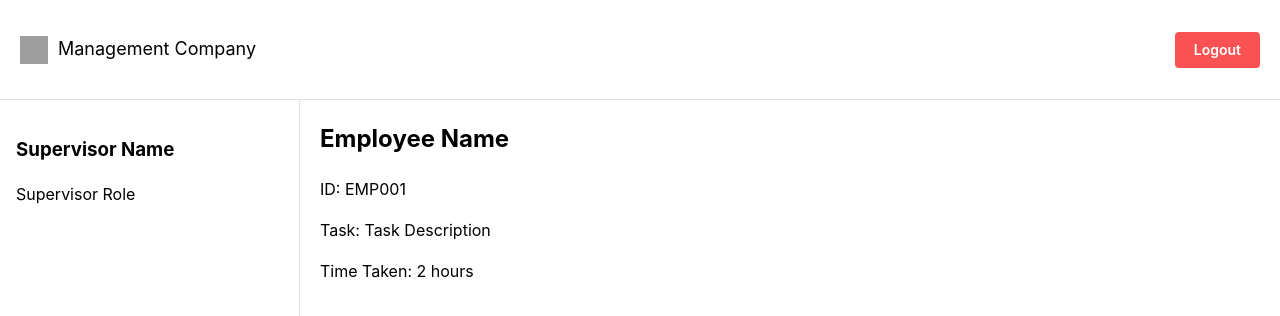
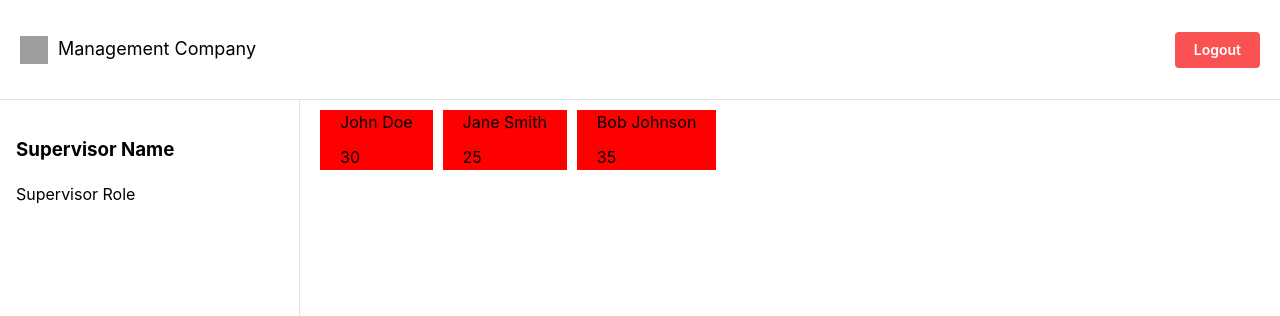
Before and after one commit to Varunmnx/EMP_PORTAL, a React (Vite) app: page / in a window 1280 px wide. Both pictures are taken after typing "Sample", "Sample123" into the empty fields and a click on the button "Log In". Shown: the top 316 px of the page. Built offline with nearby package versions, Linux system fonts and the light colour scheme; grey boxes are pictures that could not be loaded.

Commit message:
added cards

```diff
--- /dev/null
+++ b/src/Components/Cards/EmployeeCard/EmployeeCard.tsx
@@ -0,0 +1,17 @@
+import { FlexBox } from "../../Flexbox/FlexBox";
+
+interface EmployeeCardProps {
+    name: string;
+    age: number;
+}
+
+const EmployeeCard:React.FC<EmployeeCardProps> = ({name,age}) => {
+  return (
+     <FlexBox backgroundColor="red" container padding={"0 20px"} style={{flexDirection:"column",gap:"10px"}}>
+             <span>{name}</span>
+             <span>{age}</span>
+     </FlexBox>
+  )
+}
+
+export default EmployeeCard
--- /dev/null
+++ b/src/Components/Cards/EmployerCard/EmployerCard.tsx
@@ -0,0 +1,17 @@
+import { FlexBox } from "../../Flexbox/FlexBox";
+
+interface EmployerCardProps {
+    name: string;
+    age: number;
+}
+
+const EmployerCard:React.FC<EmployerCardProps> = ({name,age}) => {
+  return (
+     <FlexBox container padding={"0 20px"} style={{flexDirection:"column",gap:"10px"}}>
+             <span>{name}</span>
+             <span>{age}</span>
+     </FlexBox>
+  )
+}
+
+export default EmployerCard
--- /dev/null
+++ b/src/Components/Cards/index.ts
@@ -0,0 +1,4 @@
+import EmployeeCard from "./EmployeeCard/EmployeeCard";
+import EmployerCard from "./EmployerCard/EmployerCard";
+
+export { EmployeeCard, EmployerCard }
--- a/src/Components/pages/Home/Home.tsx
+++ b/src/Components/pages/Home/Home.tsx
@@ -1,16 +1,27 @@
+import {EmployeeCard} from "../../Cards";
 import { FlexBox } from "../../Flexbox/FlexBox";
+
+const employees = [
+  { name: "John Doe", age: 30 },
+  { name: "Jane Smith", age: 25 },
+  { name: "Bob Johnson", age: 35 },
+];
 
 const Home = () => {
   return (
-    <FlexBox container padding={"0 20px"}>
-      <div className="main-content">
-        <div className="employee-card">
+    <FlexBox container style={{gap:"10px"}}  padding={"10px 20px"}>
+        {/* <div className="employee-card">
           <h2>Employee Name</h2>
           <p>ID: EMP001</p>
           <p>Task: Task Description</p>
           <p>Time Taken: 2 hours</p>
-        </div>
-      </div>
+        </div> */}
+
+        {
+          employees.map((employee,idx) => (
+             <EmployeeCard key={idx}  name={employee.name} age={employee.age}/>
+          ))
+        }
     </FlexBox>
   );
 };
```
